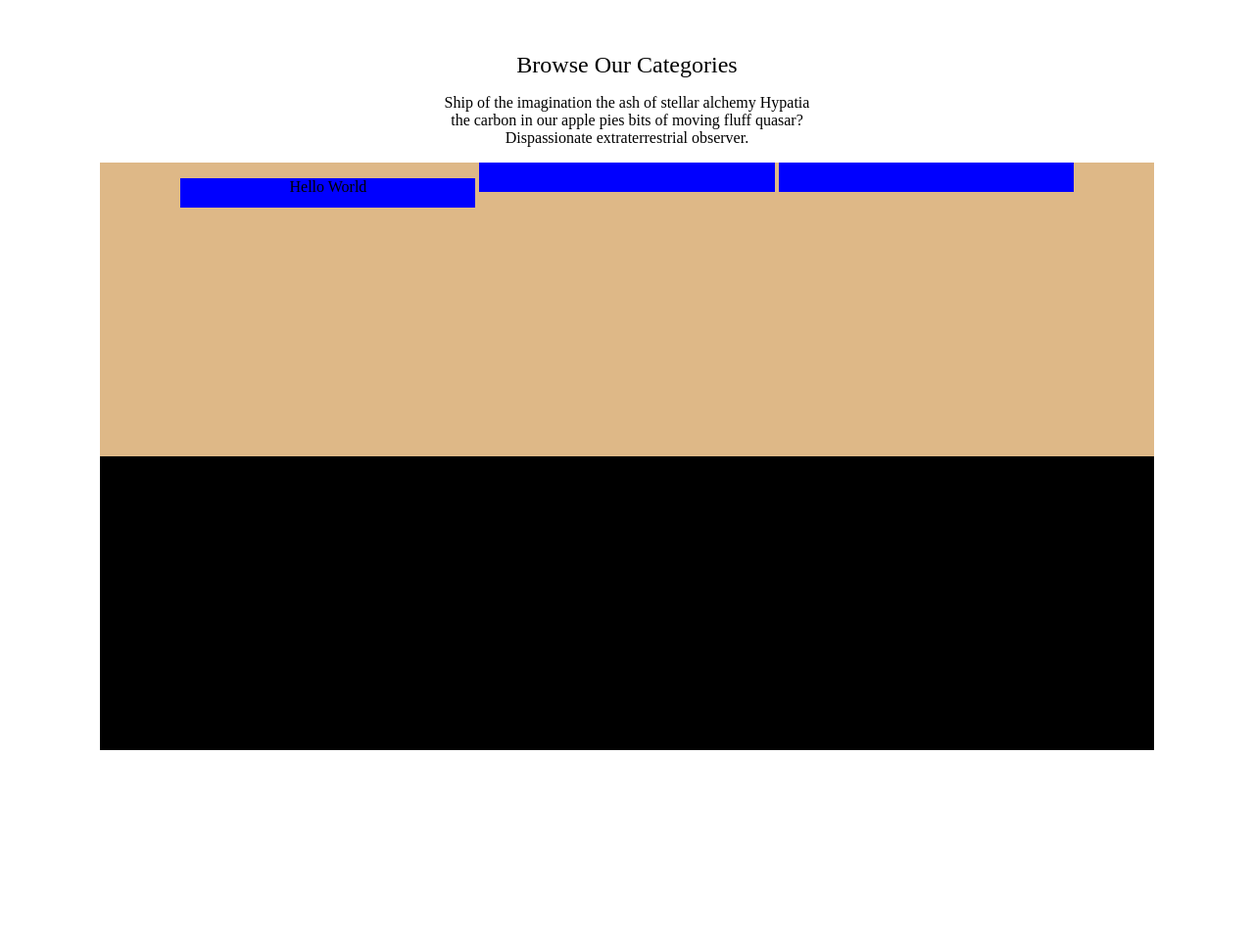
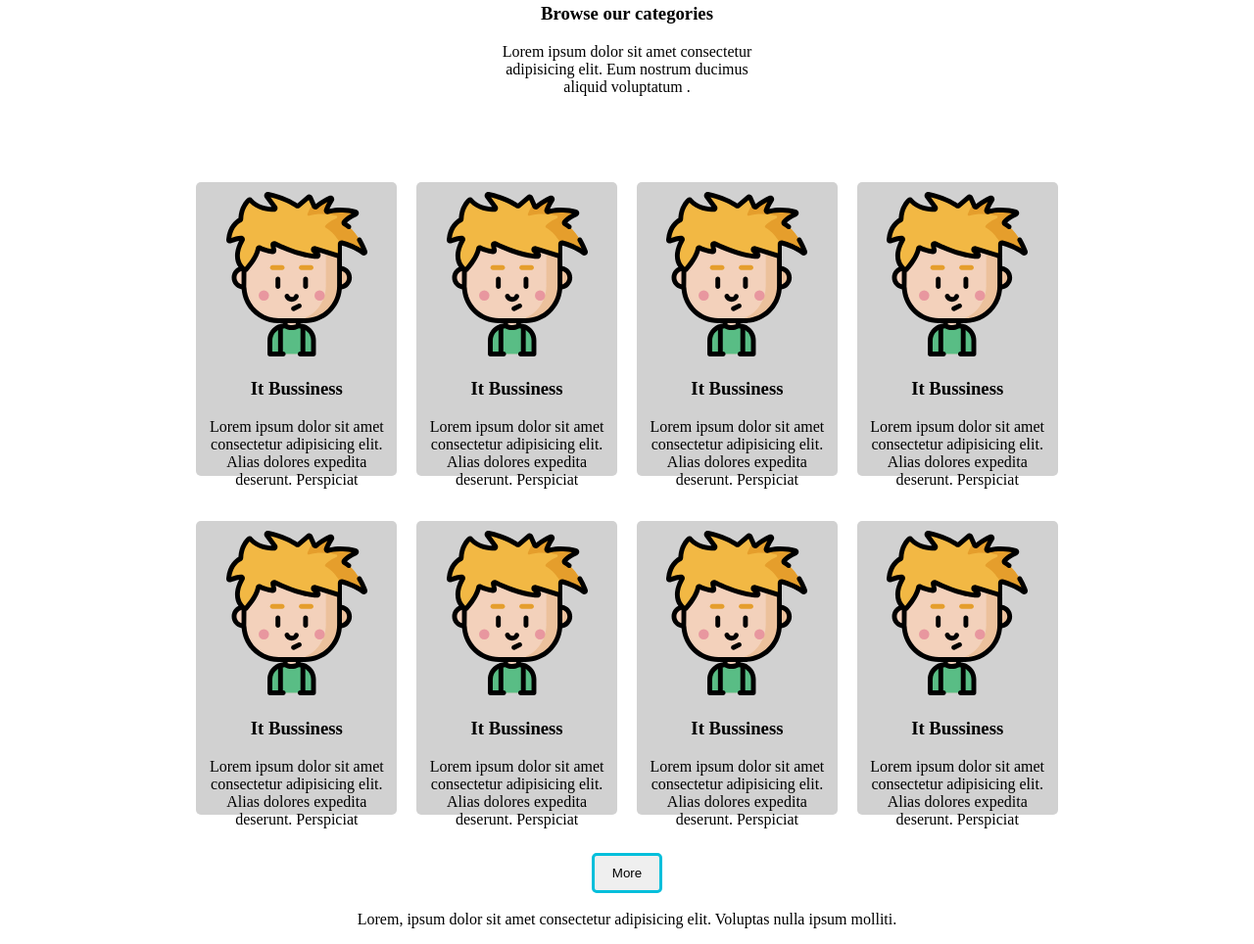
Before and after one commit to chandra-deb/BeDirectoryTheme-Not, a plain HTML site: page index.html in a window 1280 px wide. Shown: the part 677-1641 px from the top of the page at 98% size. Before the commit the page ends 1443 px from the top, so only its background shows below. Drawn offline with Linux system fonts and the light colour scheme.

Commit message:
added categories

```diff
--- a/css/main.css
+++ b/css/main.css
@@ -7,7 +7,7 @@ body {
     background-color: #d1d1d1;
     color: #ffffff;
     width: 100%;
-    height: 500px;
+    height: 600px;
     padding-top:150px;
 
 
@@ -52,7 +52,7 @@ span {
     font-weight: bold;
 }
 
-.b-p {
+  /* .b-p {
       width: 30%;
       margin:auto;
   }
@@ -83,4 +83,56 @@ span {
       width: 28%;
       height: 30px;
       /* display: inline; */
+  /* } */
+
+#category-header {
+  width: 20%;
+  margin:80px auto;
 }
+
+  * {
+    box-sizing: border-box;
+  }
+
+
+
+  .main-container {
+    text-align: center;
+    margin: 25px auto;
+    /* border:1px solid red; */
+    width: 80%;
+  }
+  .parent {
+    height: 300px;
+    width: 20%;
+    display: inline-block;
+    margin:8px;
+  }
+
+  .child {
+    height: 100%;
+    padding:10px;
+    background-color: #d1d1d1;
+    border-radius: 5px;
+  }
+
+.category-img {
+    height: 60%;
+  }
+
+  h3 {
+    padding-top: 0px;
+  }
+
+  .btn {
+    border: 3px solid #02bfdb;
+    border-radius: 5px;
+    padding: 10px 18px;
+
+  }
+
+  .btn:hover {
+    background-color: #02bfdb;
+    color: white;
+    transition-duration: 400ms;
+  }
--- a/index.html
+++ b/index.html
@@ -20,21 +20,77 @@
             </form>
         </div>
     </div>
-    <div class="b-p">
-        <h2 id="browse-categories">Browse Our Categories</h2>
-        <p>Ship of the imagination the ash of stellar alchemy Hypatia the carbon in our apple pies bits of moving fluff quasar? Dispassionate extraterrestrial observer.</p>
+    <div id="category-header">
+        <h3>Browse our categories</h3>
+        <p>Lorem ipsum dolor sit amet consectetur adipisicing elit. Eum nostrum ducimus aliquid voluptatum  .</p>
     </div>
-    <div class="category-container">
-        <div class="cc-row1">
-            <div class="cc-row1-box">Hello World</div>
-            <div class="cc-row1-box"></div>
-            <div class="cc-row1-box"></div>
+    <div class="main-container">
+        <div class="parent">
+          <div class="child">
+            <img class="category-img" src="img/boy.svg" alt="" srcset="">
+            <h3>It Bussiness</h3>
+            <p>Lorem ipsum dolor sit amet consectetur adipisicing elit. Alias dolores expedita deserunt. Perspiciat</p>
+          </div>
         </div>
-        <div class="cc-row2">
-            <div class="cc-row2-box"></div>
-            <div class="cc-row2-box"></div>
-            <div class="cc-row2-box"></div>
+        <div class="parent">
+          <div class="child">
+            <img class="category-img" src="img/boy.svg" alt="" srcset="">
+            <h3>It Bussiness </h3>
+            <p>Lorem ipsum dolor sit amet consectetur adipisicing elit. Alias dolores expedita deserunt. Perspiciat</p>
+          </div>
         </div>
-    </div>
+        <div class="parent">
+          <div class="child">
+            <img class="category-img" src="img/boy.svg" alt="" srcset="">
+            <h3>It Bussiness</h3>
+            <p>Lorem ipsum dolor sit amet consectetur adipisicing elit. Alias dolores expedita deserunt. Perspiciat</p>
+          </div>
+        </div>
+            <div class="parent">
+          <div class="child">
+            <img class="category-img" src="img/boy.svg" alt="" srcset="">
+            <h3>It Bussiness</h3>
+            <p>Lorem ipsum dolor sit amet consectetur adipisicing elit. Alias dolores expedita deserunt. Perspiciat</p>
+          </div>
+        </div>
+      </div>
+      <div class="main-container">
+        <div class="parent">
+          <div class="child">
+            <img class="category-img" src="img/boy.svg" alt="" srcset="">
+            <h3>It Bussiness</h3>
+            <p>Lorem ipsum dolor sit amet consectetur adipisicing elit. Alias dolores expedita deserunt. Perspiciat</p>
+          </div>
+        </div>
+        <div class="parent">
+          <div class="child">
+            <img class="category-img" src="img/boy.svg" alt="" srcset="">
+            <h3>It Bussiness</h3>
+            <p>Lorem ipsum dolor sit amet consectetur adipisicing elit. Alias dolores expedita deserunt. Perspiciat</p>
+          </div>
+        </div>
+        <div class="parent">
+          <div class="child">
+            <img class="category-img" src="img/boy.svg" alt="" srcset="">
+            <h3>It Bussiness</h3>
+            <p>Lorem ipsum dolor sit amet consectetur adipisicing elit. Alias dolores expedita deserunt. Perspiciat</p>
+          </div>
+        </div>
+            <div class="parent">
+          <div class="child">
+            <img class="category-img" src="img/boy.svg" alt="" srcset="">
+            <h3>It Bussiness</h3>
+            <p>Lorem ipsum dolor sit amet consectetur adipisicing elit. Alias dolores expedita deserunt. Perspiciat</p>
+          </div>
+        </div>
+      </div>
+
+      <h3><button class="btn">More</button></h3>
+
+      <div class="f-l-d">
+          <p>Lorem, ipsum dolor sit amet consectetur adipisicing elit. Voluptas nulla ipsum molliti.</p>
+      </div>
+
+
 </body>
 </html>
```
Also changed, not shown: 1 other file. Lines whose indentation alone changed are shown as unchanged.
